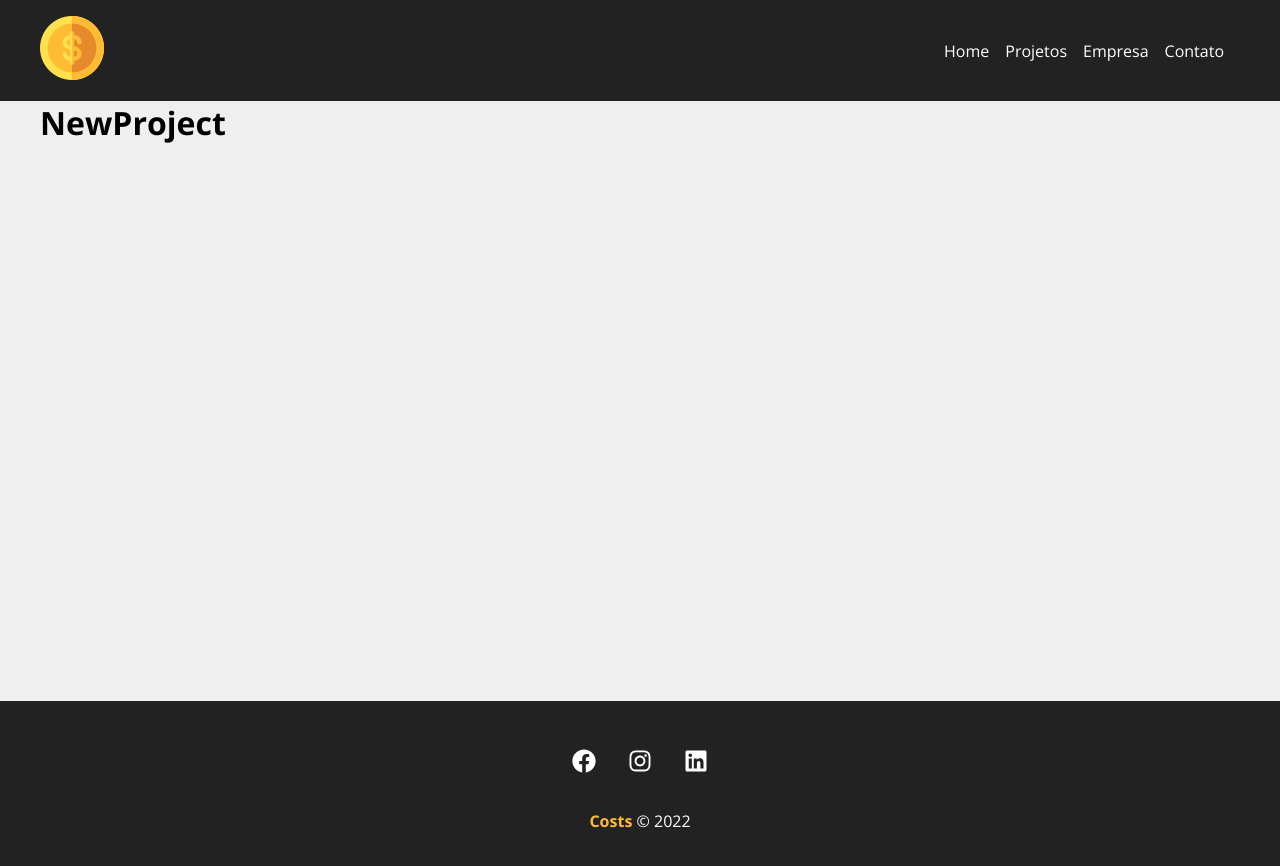
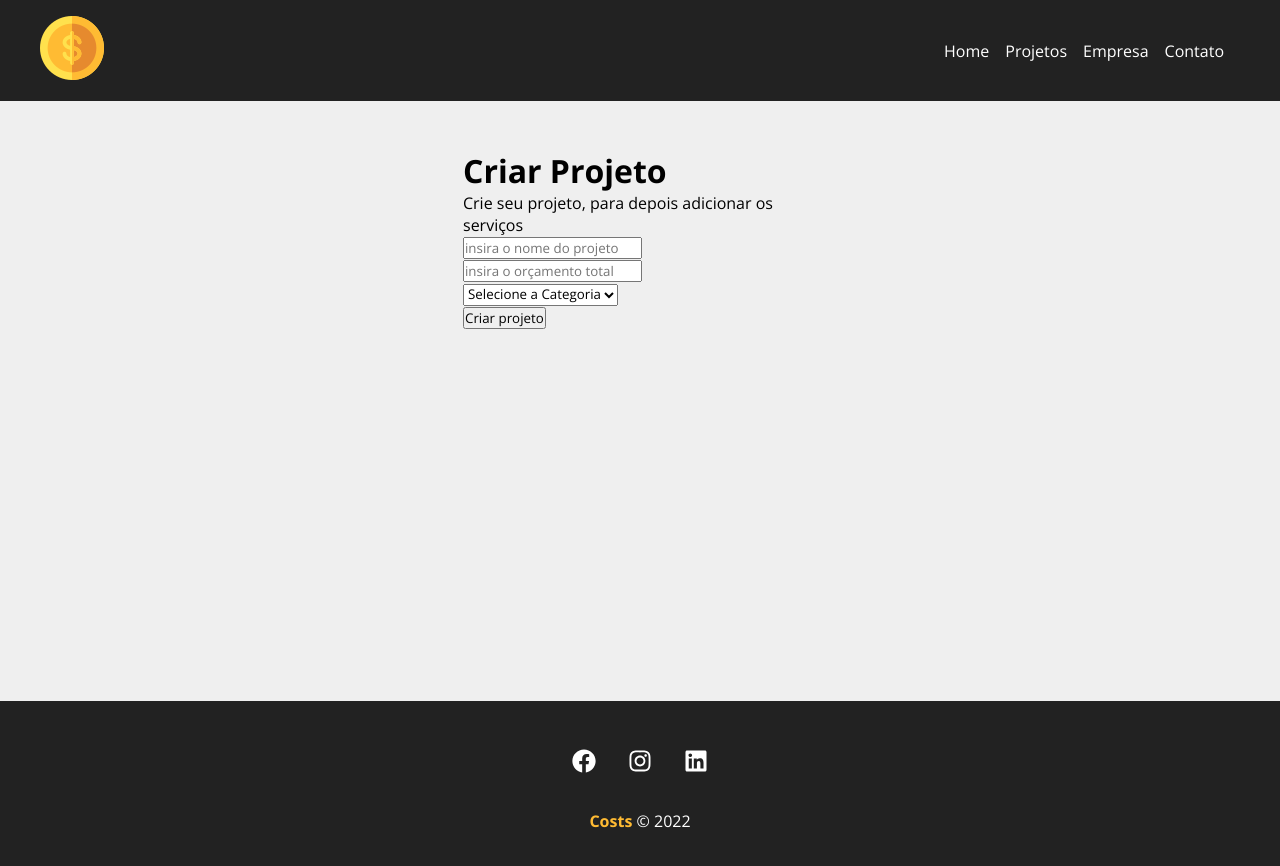
Before and after one commit to edinaldofcs/Projeto-Custos-React, a React (Create React App) app: page /newproject in a window 1280 px wide. Shown: the top 866 px of the page. Built offline with nearby package versions, Linux system fonts and the light colour scheme.

Commit message:
Aula21-Formulário

```diff
--- a/src/components/pages/NewProject.js
+++ b/src/components/pages/NewProject.js
@@ -1,11 +1,16 @@
-
+import ProjectForm from '../project/ProjectFrom';
+import styles from './NewProject.module.css'
 
 function NewProject() {
 
     return (
-        <h1>
-            NewProject
-        </h1>
+
+        <div className={styles.newProjectContainer}>
+
+            <h1>Criar Projeto</h1>
+            <p>Crie seu projeto, para depois adicionar os serviços</p>
+            <ProjectForm/>
+        </div>
     );
 }
 
--- /dev/null
+++ b/src/components/pages/NewProject.module.css
@@ -0,0 +1,13 @@
+.newProjectContainer{
+    width: 450px;
+    margin: 0 auto;
+    padding: 3em;
+}
+
+.NewProjectContainer h1{
+    margin-bottom: 0.5em;
+}
+
+.NewProjectContainer p{
+    color: #7b7b7b;
+}
--- /dev/null
+++ b/src/components/project/ProjectFrom.jsx
@@ -0,0 +1,26 @@
+import styles from './ProjectForm.module.css'
+
+function ProjectForm() {
+
+    return (
+
+        <form>
+            <div>
+                <input type="text" placeholder='insira o nome do projeto' />
+            </div>
+            <div>
+                <input type="number" placeholder='insira o orçamento total' />
+            </div>
+            <div>
+                <select name="category_id">
+                    <option disabled selected>Selecione a Categoria</option>
+                </select>
+            </div>
+            <div>
+                <input type="submit" value="Criar projeto"/>
+            </div>
+        </form>
+    );
+}
+
+export default ProjectForm;
```
Also changed, not shown: src/components/project/ProjectForm.module.css (added).
